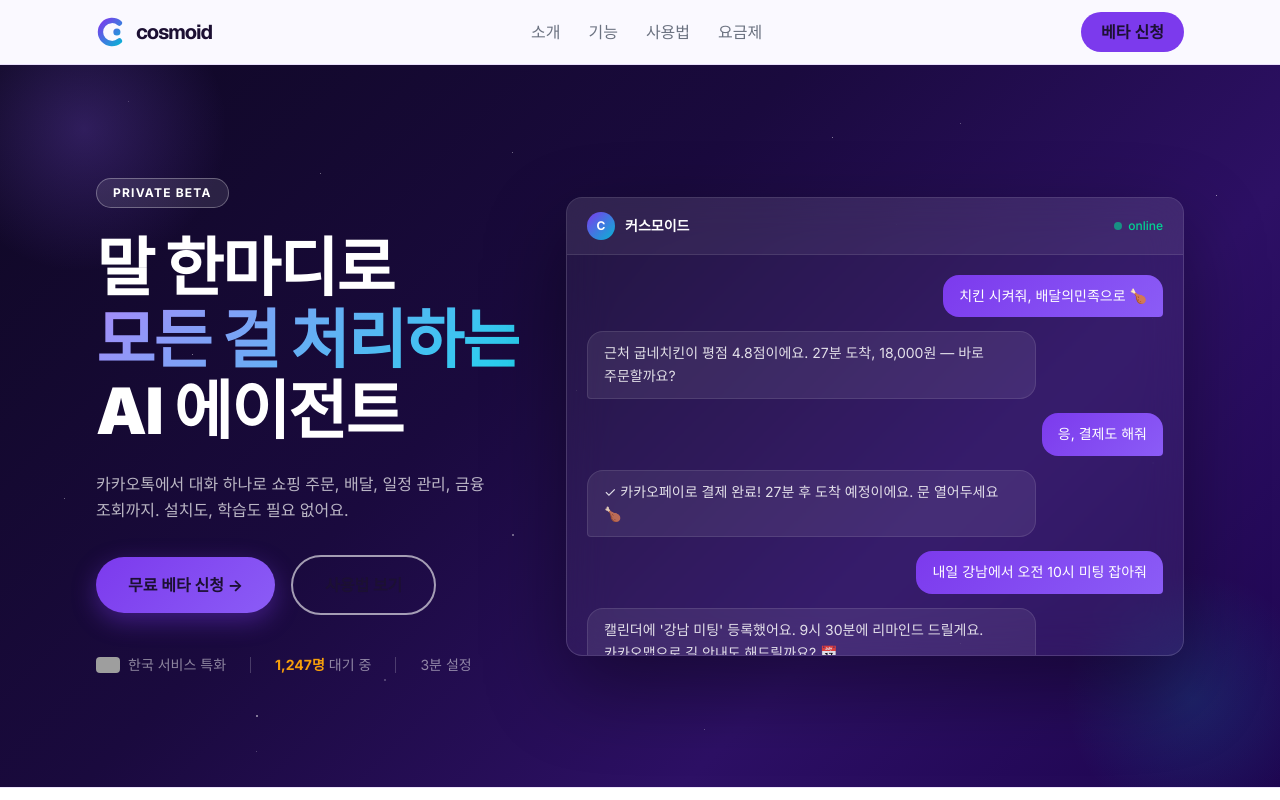
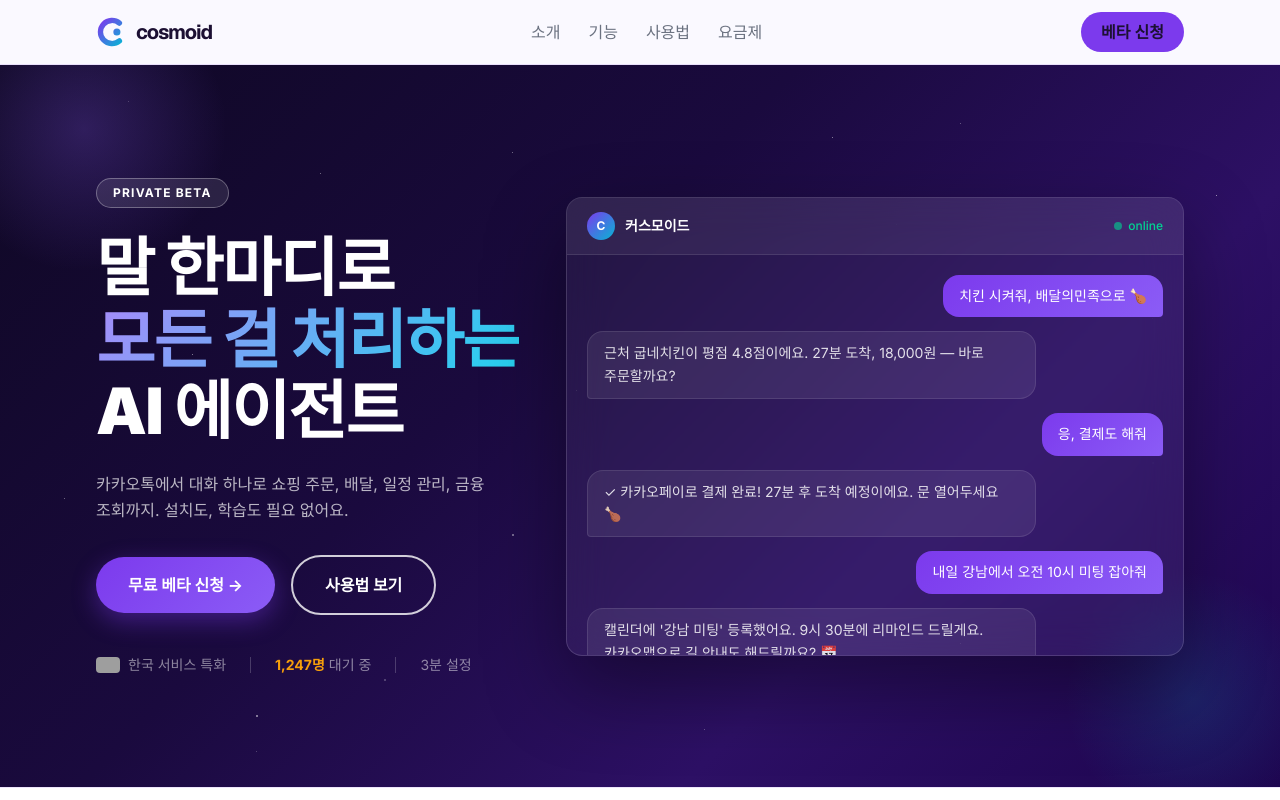
Before and after one commit to seojoonkim/cosmoid, a Next.js app: page / in a window 1280 px wide. Shown: the top 800 px of the page. Built offline with nearby package versions, Linux system fonts and the light colour scheme; grey boxes are pictures that could not be loaded.

Commit message:
fix: Hero 버튼 글씨 color white inline style 강제

```diff
--- a/src/components/Hero.tsx
+++ b/src/components/Hero.tsx
@@ -71,11 +71,11 @@ export default function Hero() {
             <div className="mt-8 flex flex-wrap items-center gap-4">
               <a href="#beta"
                 className="rounded-full px-8 py-4 text-base font-bold text-white hover:opacity-90 transition-opacity shadow-lg"
-                style={{background:"linear-gradient(135deg,#7c3aed,#8b5cf6)",boxShadow:"0 8px 24px rgba(124,58,237,0.4)"}}>
+                style={{background:"linear-gradient(135deg,#7c3aed,#8b5cf6)",boxShadow:"0 8px 24px rgba(124,58,237,0.4)",color:"white"}}>
                 무료 베타 신청 →
               </a>
               <a href="#how"
-                className="rounded-full border-2 border-white/60 px-8 py-4 text-base font-bold text-white hover:bg-white/10 transition-colors">
+                className="rounded-full border-2 px-8 py-4 text-base font-bold hover:bg-white/10 transition-colors" style={{borderColor:"rgba(255,255,255,0.8)",color:"white"}}>
                 사용법 보기
               </a>
             </div>
```
